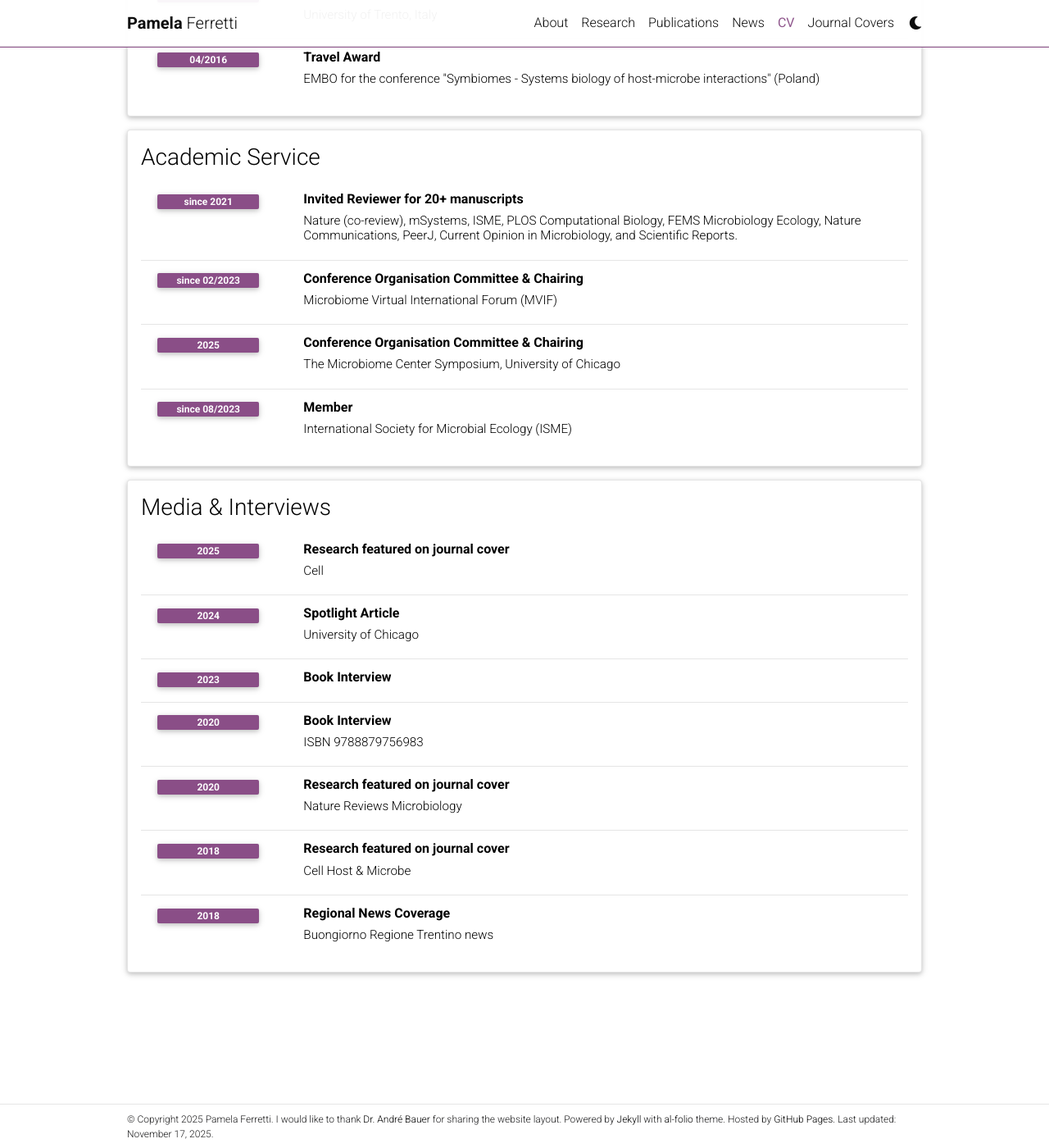
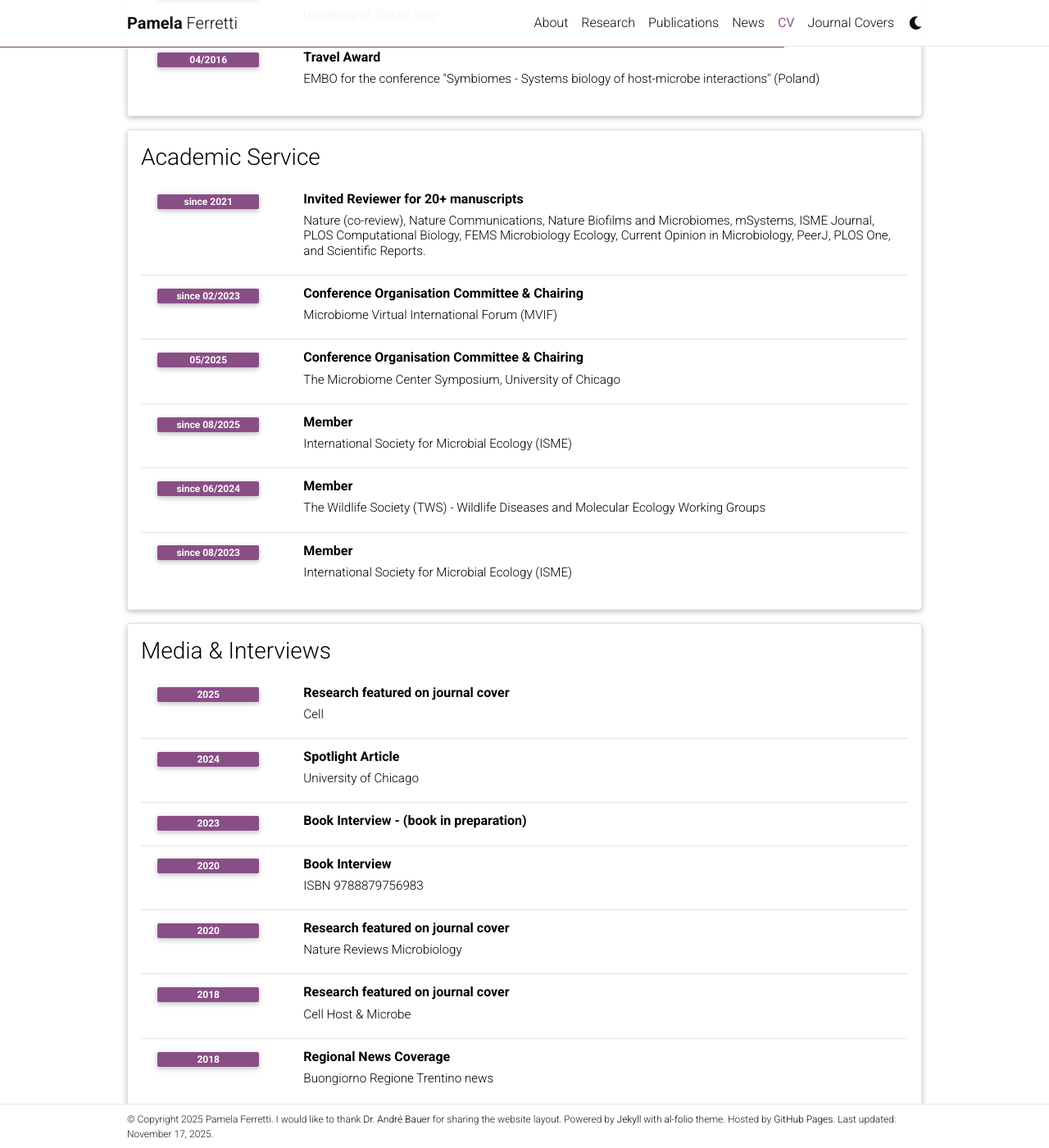
Before and after one commit to pamelaferretti/pamelaferretti.github.io, a Jekyll site: the page built from _pages/cv.md, in a window 1280 px wide and 1400 px high, scrolled down 1189 px. Shown: the whole window at 82% size. Built offline with Jekyll 4.4.1, drawn with Linux system fonts in a browser that asks for light colours; comment, search, counter and statistics services are not loaded; a style sheet for code colours, icons or effects is not loaded; some of the changed text lies outside the part shown.

Commit message:
Update cv.yml

```diff
--- a/_data/cv.yml
+++ b/_data/cv.yml
@@ -3,26 +3,26 @@
   contents:
     - title: Postdoctoral Scholar (Prof. Ran Blekhman)
       institution: University of Chicago, United States
-      year: since 2023
+      year: since 02/2023
     - title: Bridging Postdoctoral Scholar (Prof. Peer Bork)
       institution: EMBL, Heidelberg, Germany
-      year: 2022 - 2022
+      year: 01/2022 - 06/2022
     - title: Research Assistant (Prof. Nicola Segata)
       institution: University of Trento, Italy
-      year: 2016 - 2017
+      year: 08/2016 - 08/2017
 
 - title: Academic Education
   type: time_table
   contents:
     - title: Dr. rer. nat. (Computational Biology) - Prof. Peer Bork
       institution: EMBL, Heidelberg, Germany
-      year: 2017 - 2022
+      year: 09/2017 - 12/2021
     - title: Master of Science (Cellular and Molecular Biotechnology) - Prof. Nicola Segata
       institution: University of Trento, Italy
-      year: 2014 - 2016
+      year: 09/2014 - 06/2016
     - title: Bachelor of Science (Computer Science) - Prof. Nicola Segata
       institution: University of Trento, Italy
-      year: 2011 - 2014
+      year: 09/2011 - 06/2014
 
 - title: Awards
   type: time_table
@@ -47,14 +47,20 @@
   type: time_table
   contents:
     - title: Invited Reviewer for 20+ manuscripts
-      institution: Nature (co-review), mSystems, ISME, PLOS Computational Biology, FEMS Microbiology Ecology, Nature Communications, PeerJ, Current Opinion in Microbiology, and Scientific Reports.
+      institution: Nature (co-review), Nature Communications, Nature Biofilms and Microbiomes, mSystems, ISME Journal, PLOS Computational Biology, FEMS Microbiology Ecology, Current Opinion in Microbiology, PeerJ, PLOS One, and Scientific Reports.
       year: since 2021
     - title: Conference Organisation Committee & Chairing
       institution: Microbiome Virtual International Forum (MVIF)
       year: since 02/2023
     - title: Conference Organisation Committee & Chairing
       institution: The Microbiome Center Symposium, University of Chicago
-      year: 2025
+      year: 05/2025
+    - title: Member
+      institution: International Society for Microbial Ecology (ISME)
+      year: since 08/2025
+    - title: Member
+      institution: The Wildlife Society (TWS) - Wildlife Diseases and Molecular Ecology Working Groups
+      year: since 06/2024
     - title: Member
       institution: International Society for Microbial Ecology (ISME)
       year: since 08/2023
@@ -68,7 +74,7 @@
     - title: Spotlight Article
       institution: University of Chicago
       year: 2024
-    - title: Book Interview
+    - title: Book Interview - (book in preparation)
       year: 2023
     - title: Book Interview
       institution: ISBN 9788879756983
@@ -82,3 +88,16 @@
     - title: Regional News Coverage
       institution: Buongiorno Regione Trentino news
       year: 2018
+
+- title: Public Outreach
+  type: time_table
+  contents:
+    - title: Penne Amiche della Scienza
+      institution: Science correspondence program for students - virtual
+      year: since 10/2025
+    - title: South Science Festival, Science Slam Finalist
+      institution: University of Chicago, USA
+      year: 10/2024
+    - title: Scienza in Gioco
+      institution: Outreach seminar series for high schools in Rome, Italy - virtual
+      year: since 04/2024
```
